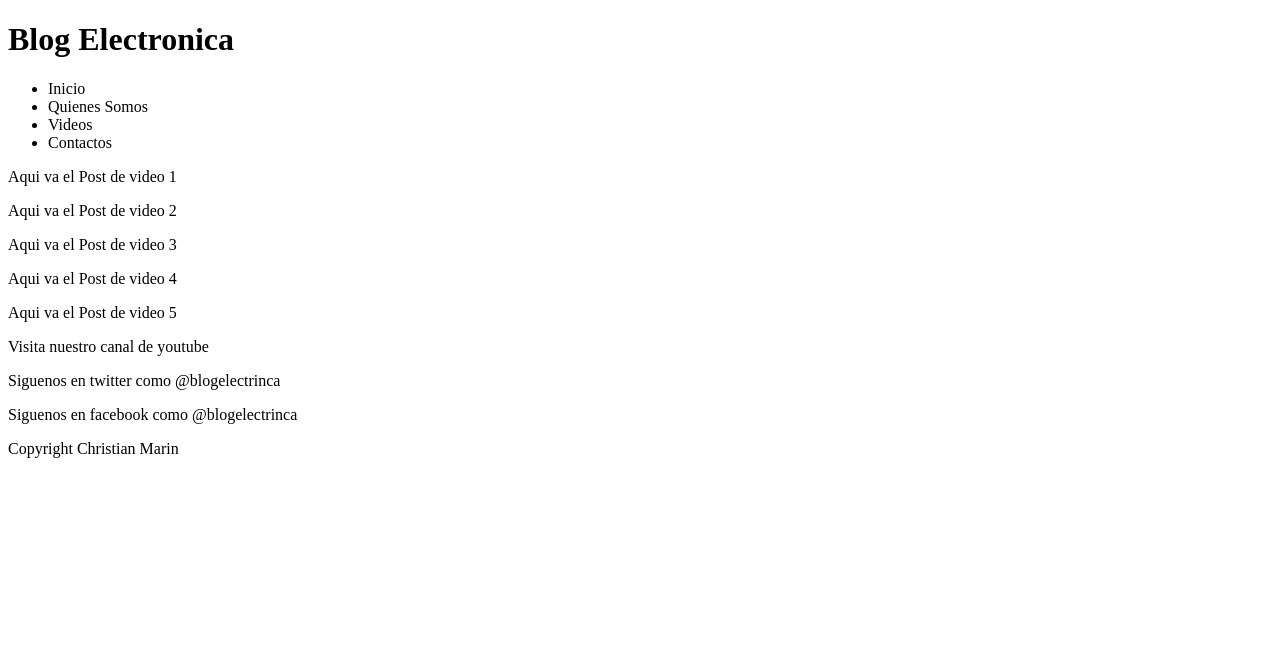
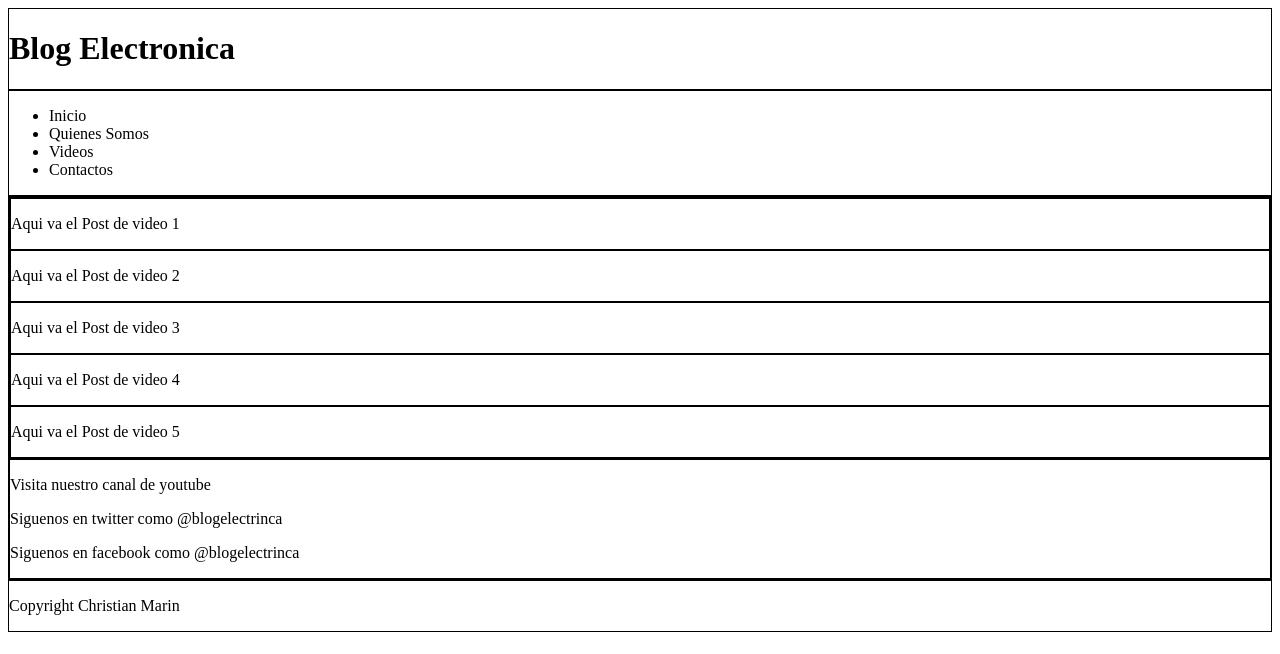
Before and after one commit to christian00marin/Blog1, a plain HTML site: page index.html in a window 1280 px wide. Drawn offline with Linux system fonts and the light colour scheme.

Commit message:
Se creo los bordes del maquetado basico

```diff
--- /dev/null
+++ b/estilos/index.css
@@ -0,0 +1,27 @@
+header {
+    border: solid 1px;
+}
+
+nav {
+    border: solid 1px;
+}
+
+#contenido {
+    border: solid 1px;
+}
+
+#contPri {
+    border: solid 1px;
+}
+
+article {
+    border: solid 1px;
+}
+
+#contSec {
+    border: solid 1px;
+}
+
+footer {
+    border: solid 1px;
+}
--- a/index.html
+++ b/index.html
@@ -3,6 +3,7 @@
 
 <head>
     <meta charset="UTF-8">
+    <link rel="stylesheet" href="estilos/index.css">
     <title> Blog Electrocina </title>
 </head>
 
```
